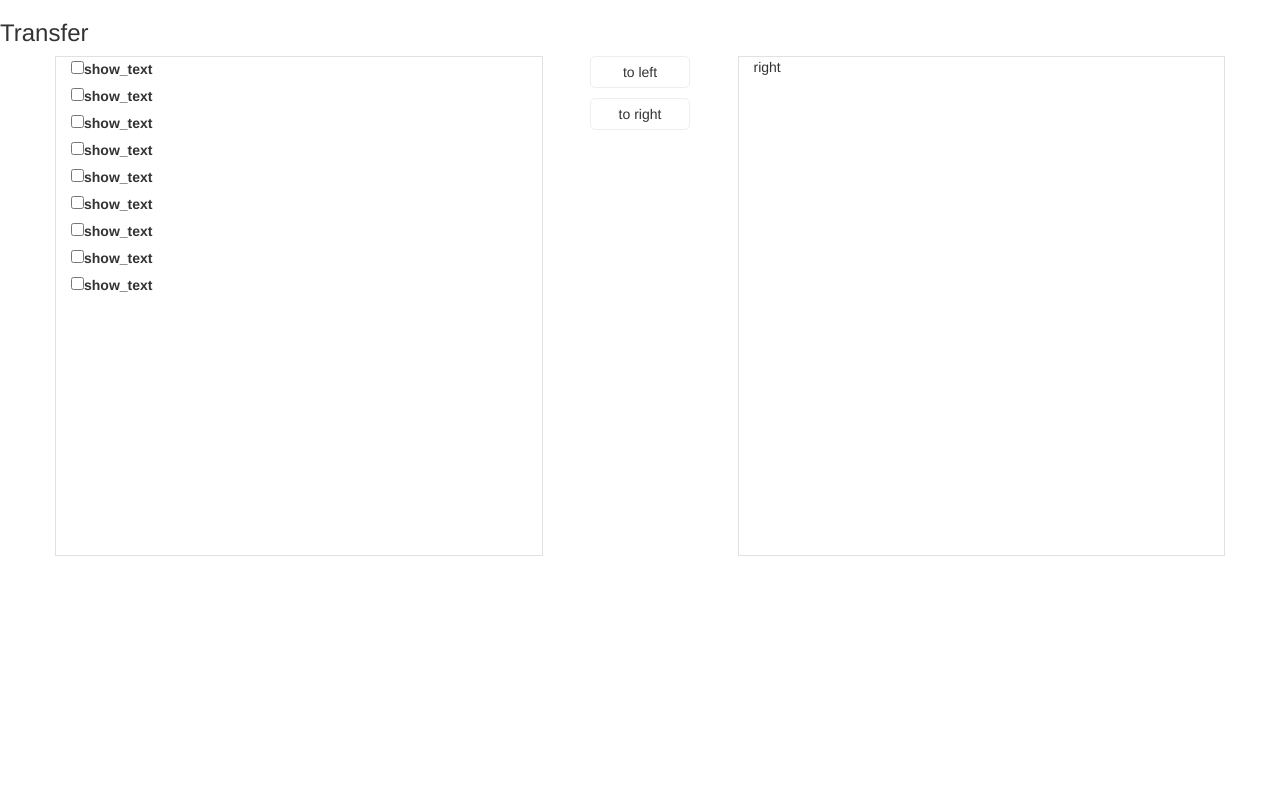
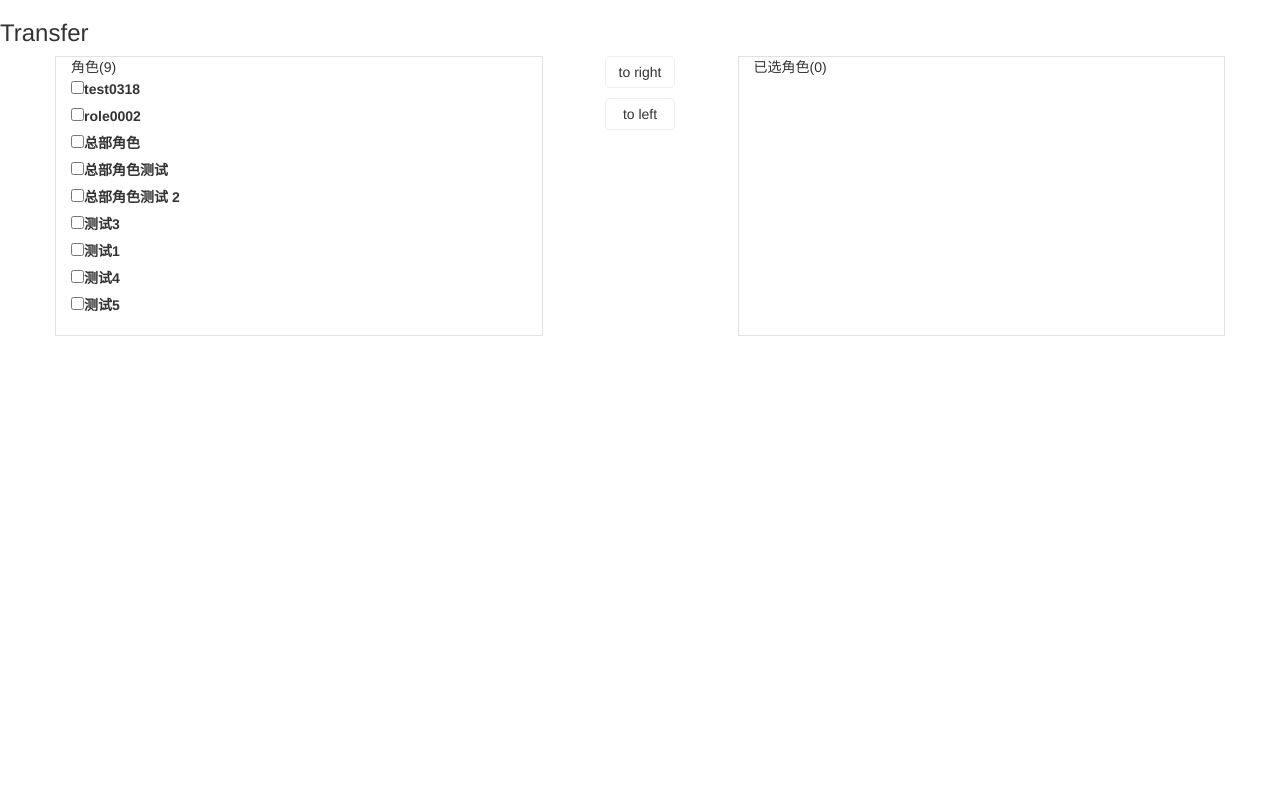
Before and after one commit to zhuangrong2025/springboot, a Spring Boot app: page /Transfer.html in a window 1280 px wide. Shown: the top 796 px of the page. Run offline with Spring Boot 4, Linux system fonts and the light colour scheme; some libraries are stand-ins or nearby versions.

Commit message:
标题，text，数量的

```diff
--- a/eframe-component/src/main/resources/static/Transfer.html
+++ b/eframe-component/src/main/resources/static/Transfer.html
@@ -20,7 +20,8 @@
     var transfer = new Transfer({
       el: "#role_transfer",
       key: "role_id",
-      text: "{role_name}"
+      text: "{role_name}",
+      title: ['角色','已选角色']
     })
     transfer.render()
     transfer.load(data)
--- a/eframe-component/src/main/resources/static/component/transfer/Transfer.js
+++ b/eframe-component/src/main/resources/static/component/transfer/Transfer.js
@@ -10,19 +10,29 @@ define(function(require, exports, module) {
         itemTpl = '';
     tpl += '<div class="container esys-transfer-wrap">'
     tpl += '<div class="row">'
-    tpl +=  '<div class="col-md-5">'
+    tpl +=  '<div class="col-xs-5">'
     tpl +=    '<div class="esys-transfer">';
+tpl +=          '<div class="esys-transfer-hd">';
+tpl +=            '<span class="esys-transfer-label">';
+tpl +=              '{left_title}<em>(0)</em>';
+tpl +=            '</span>';
+tpl +=          '</div>';
 tpl +=          '<div class="esys-transfer-bd">';
 tpl +=          '</div>';
 tpl +=       '</div>';
     tpl +=  '</div>'
-    tpl +=  '<div class="col-md-2">'
-    tpl +=    '<button class="btn-transfer esys-transfer-move-right"> to left</button>'
-    tpl +=    '<button class="btn-transfer esys-transfer-move-left"> to right</button>'
+    tpl +=  '<div class="col-xs-2">'
+    tpl +=    '<button class="btn-transfer esys-transfer-move-right"> to right</button>'
+    tpl +=    '<button class="btn-transfer esys-transfer-move-left"> to left</button>'
     tpl +=  '</div>'
-    tpl +=  '<div class="col-md-5">'
+    tpl +=  '<div class="col-xs-5">'
     tpl +=    '<div class="esys-transfer">';
-tpl +=          '<div class="esys-transfer-bd">right';
+tpl +=          '<div class="esys-transfer-hd">';
+tpl +=            '<span class="esys-transfer-label">';
+tpl +=              '{right_title}<em>(0)</em>';
+tpl +=            '</span>';
+tpl +=          '</div>';
+tpl +=          '<div class="esys-transfer-bd">';
 tpl +=          '</div>';
 tpl +=       '</div>';
     tpl +=  '</div>'
@@ -32,7 +42,7 @@ tpl +=       '</div>';
     itemTpl += '<div class="form_checkbox">';
     itemTpl += '<label class="mt-checkbox mt-checkbox-single mt-checkbox-outline">';
     itemTpl += '<input type="checkbox" class="checkboxes" value="{key}"/>';
-    itemTpl += 'show_text';
+    itemTpl += '{show_text}';
     itemTpl += '<span></span>';
     itemTpl += '</label>';
     itemTpl += '</div>';
@@ -41,18 +51,31 @@ tpl +=       '</div>';
       this.initialize(options)
     }
     Transfer.prototype = {
+      // 初始化
       initialize: function(options){
         this.el = $(options.el)
         this.key = options.key
         this.text = options.text
+        this.title = options.title
+        // title default
+        if(!_.isArray(this.title) || this.title.length < 2){
+          this.title = ['数据','已选数据']
+        }
+
+
       },
+      // render
       render: function(){
+        tpl = format(tpl, {
+          left_title: this.title[0],
+          right_title: this.title[1]
+        })
         this.el.html(tpl)
         this.leftBox = new TransferBox({
           el: this.el.find('.esys-transfer:eq(0)'),
           key: this.key,
           text: this.text,
-          realRemove : false
+          realRemove : true
         })
         this.rightBox = new TransferBox({
           el: this.el.find('.esys-transfer:eq(1)'),
@@ -63,28 +86,46 @@ tpl +=       '</div>';
         this._bindEvents()
       }
     }
+    // 加载所有数据，根据this.value预加载已选中的
     Transfer.prototype.load = function(data){
       var _this = this
 
-
       this.leftBox.load(data)
     }
+    // 向右移动
     Transfer.prototype._moveToRight = function(){
       var selections = this.leftBox.getSelections()
 
-      // this.leftBox.remove(selections)
+      this.leftBox.remove(selections)
       this.rightBox.add(selections)
+    }
+    // 向左移动
+    Transfer.prototype._moveToLeft = function(){
+      var selections = this.rightBox.getSelections()
+
+      this.rightBox.remove(selections)
+      this.leftBox.add(selections)
     }
 
     // 绑定事件
     Transfer.prototype._bindEvents = function(){
       var _this = this
+      // 右移
       this.el.find(".esys-transfer-move-right").on("click", function(){
         _this._moveToRight()
       })
+      // 左移
+      this.el.find(".esys-transfer-move-left").on("click", function(){
+        _this._moveToLeft()
+      })
     }
 
-    /* 穿梭框 data数据 */
+
+
+    /**
+     * TransferBox列表框, Transfer需要用到类
+     * 用于数据加载、移除等操作.
+     */
     TransferBox = function(options){
       this.initialize(options)
     }
@@ -93,10 +134,13 @@ tpl +=       '</div>';
         this.el = $(options.el)
         this.key = options.key
         this.text = options.text
-        this.data = []
-        this.map = {}
-        this.realRemove = options.realRemove
+        // 格式化text,用正则表达式判断有无花括号
+        this.useExpression = /\{[^\{\}].*\}/.test(this.text)
+        this.realRemove = options.realRemove // 是否真实移除, false只做隐藏，不移除
+        this.data = [] // 数据
+        this.map = {} // 映射数据, key: data的格式
       },
+      // load
       load: function(data){
         if(!data) return
         this.data = data
@@ -106,13 +150,15 @@ tpl +=       '</div>';
             itemHtml
         _.each(data, function(item){
           itemHtml = format(itemTpl, {
-            key: item[key]
+            key: item[key],
+            show_text: this._getRenderText(item)
           })
           itemArr.push(itemHtml)
-        })
+        }, this)
         this.el.find(".esys-transfer-bd").html(itemArr.join(''))
-        console.log(this.data);
+        this._refreshCounter()
       },
+      // add
       add: function(data){
         // 添加时rightBox的this.data为空
         var key = this.key,
@@ -130,44 +176,71 @@ tpl +=       '</div>';
             $item.removeClass('hide pre-remove')
           }else{ // 没有对应的dom，添加dom
             var itemHtml = format(itemTpl,{
-              key: item[key]
+              key: item[key],
+              show_text: this._getRenderText(item)
             })
             this.el.find(".esys-transfer-bd").append(itemHtml)
           }
         }, this)
-
+        this._refreshCounter()
         if(data && data.length){
           // this.data中排除重复项,防止重复项进来造成脏数据
           this.data = _.uniq(this.data, this.key)
 
         }
       },
+      // remove
       remove: function(data){
-
         var key = this.key,
             code
         _.each(data, function(n){
           code = n[key]
           var $item = this.el.find('input[value='+ code +']').parents(".form_checkbox")
           this.map[code].remove = true
-
           if(this.realRemove){
             $item.remove()
           }else{
+            // 添加.pre-remove标示，目的是在非真实删除时，此checkbox即使被选中，也不会添加到selections数组中
             $item.addClass("pre-remove").find('input[type=checkbox]').prop("checked",false)
           }
+          // 删除this.data中已经移除的项,在refreshCounter需要动态获取data
+          _.remove(this.data, function(item){
+            return item[key] == code
+          })
         },this)
+        this._refreshCounter()
       },
 
       // 选中的项
       getSelections: function(){
         var selections = [],
             _this = this,
-            items = this.el.find('.form_checkbox:not(.pre-remove) input[type=checkbox]:checked')
+            items = this.el.find('.form_checkbox:not(.pre-remove) input[type=checkbox]:checked')  // :not(.pre-remove)过滤已添加过的
         items.each(function(){
           selections.push(_this.map[$(this).val()])
         }, this)
         return selections
+      },
+
+      // 返回this.data
+      getData: function(){
+        return this.data
+      },
+
+      /*
+       * 获取格式化的列表文本,判断是有花花括号 this.text: "{role_name}"
+       * 如果有，用format加tpl的方式取值
+       * 如果没有，data[key]的方式取值
+       * data = {role_name: "角色1", role_id: 96}
+       * 返回 "角色1"
+       */
+      _getRenderText : function (data) {
+          return this.useExpression ? format(this.text, data) : data[this.text];
+      },
+
+      // 统计数量
+      _refreshCounter: function(){
+        this.el.find("span.esys-transfer-label>em").html('(' + this.data.length + ')')
       }
     }
 
--- a/eframe-component/src/main/resources/static/stylesheets/demo.css
+++ b/eframe-component/src/main/resources/static/stylesheets/demo.css
@@ -154,17 +154,17 @@ em, h3 {
 }
 
 /* 穿梭框 */
-.esys-transfer-wrap .col-md-5{
+.esys-transfer-wrap .col-xs-5{
   border: 1px solid  #e1e1e1;
-  min-height: 500px;
+  min-height: 280px;
 }
-.esys-transfer-wrap .col-md-1{
+.esys-transfer-wrap .col-xs-1{
   text-align: center;
 }
 .esys-transfer-wrap .btn-transfer{
-  width: 100px;
+  width: 70px;
   border: 1px solid  #eee;
-  padding: 5px 8px;
+  padding: 5px 5px;
   border-radius: 5px;
   display: block;
   margin: 0 auto 10px;
```
